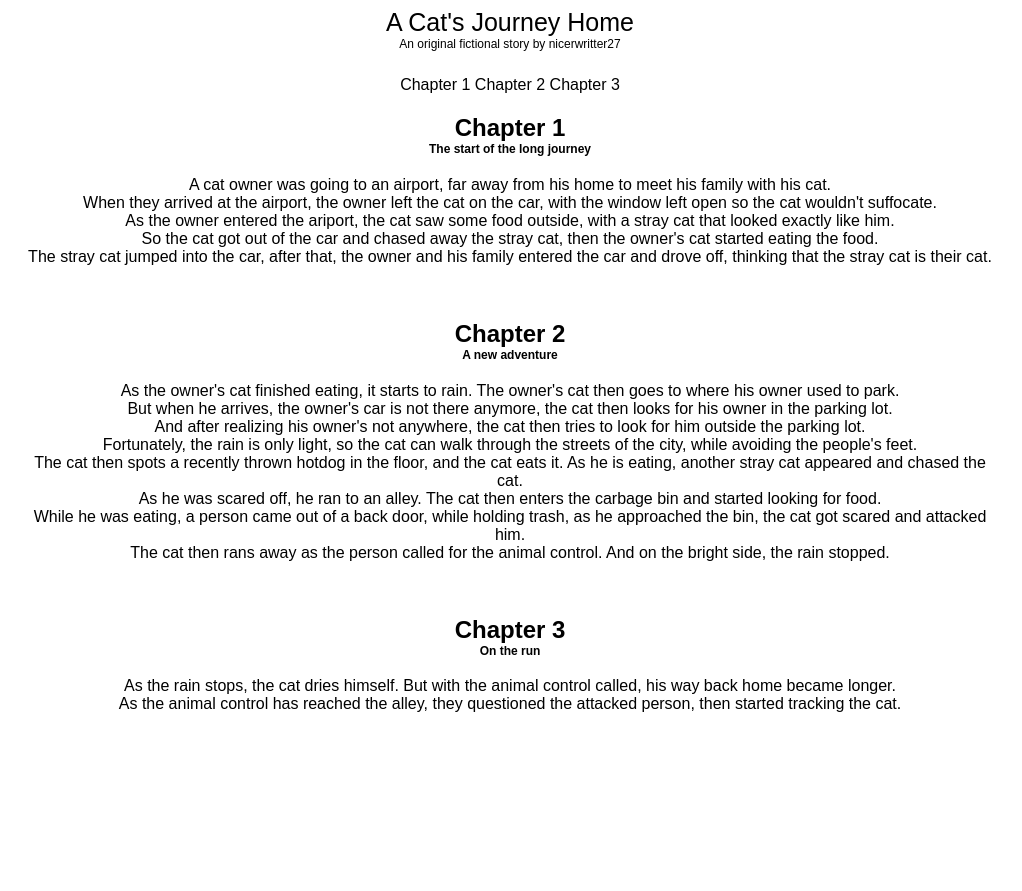
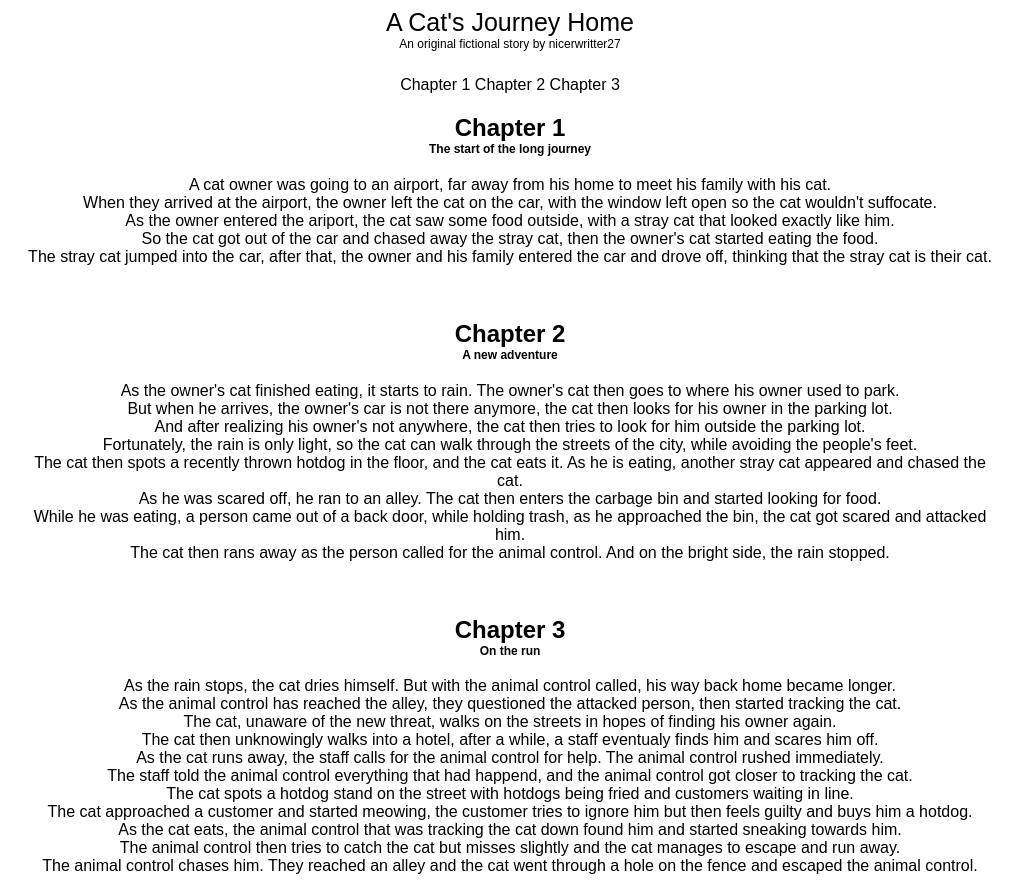
Before and after one commit to NicerWritter27/A-cat-s-journey-home, a plain HTML site: page index.html in a window 1280 px wide. Shown: the whole page, without its empty margins (130-1152 px from the left). Before the commit the page ends 800 px from the top, so only its background shows below. Drawn offline with Linux system fonts and the light colour scheme.

Commit message:
Update index.html
Update 3

```diff
--- a/index.html
+++ b/index.html
@@ -32,6 +32,15 @@
             <p>
                 As the rain stops, the cat dries himself. But with the animal control called, his way back home became longer.<br>
                 As the animal control has reached the alley, they questioned the attacked person, then started tracking the cat.<br>
+                The cat, unaware of the new threat, walks on the streets in hopes of finding his owner again.<br>
+                The cat then unknowingly walks into a hotel, after a while, a staff eventualy finds him and scares him off.<br>
+                As the cat runs away, the staff calls for the animal control for help. The animal control rushed immediately.<br>
+                The staff told the animal control everything that had happend, and the animal control got closer to tracking the cat.<br>
+                The cat spots a hotdog stand on the street with hotdogs being fried and customers waiting in line.<br>
+                The cat approached a customer and started meowing, the customer tries to ignore him but then feels guilty and buys him a hotdog.<br>
+                As the cat eats, the animal control that was tracking the cat down found him and started sneaking towards him.<br>
+                The animal control then tries to catch the cat but misses slightly and the cat manages to escape and run away.<br>
+                The animal control chases him. They reached an alley and the cat went through a hole on the fence and escaped the animal control.<br>
 
             </p>
         </center>
```
